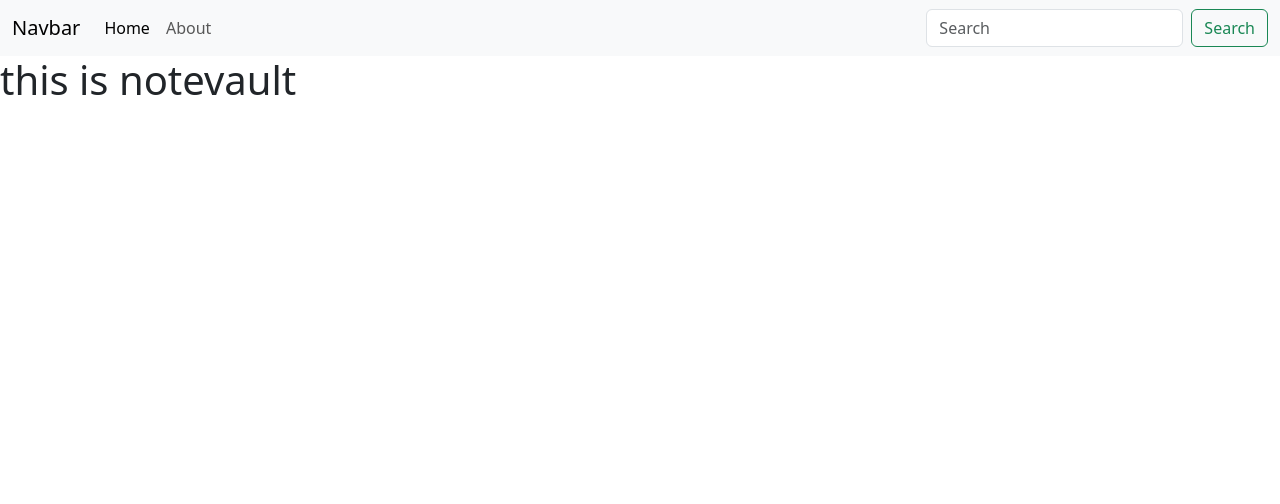
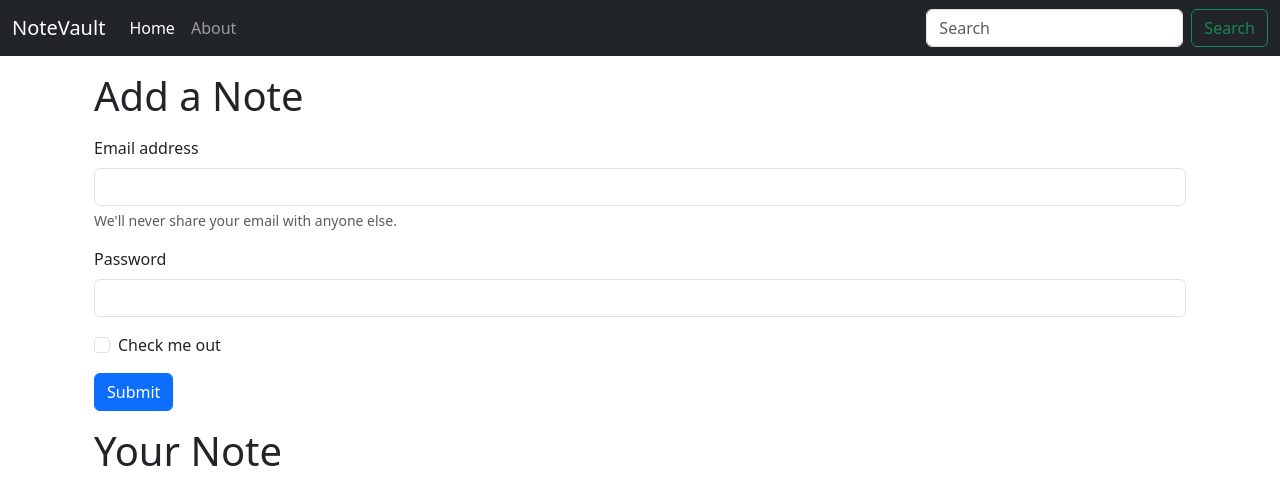
Before and after one commit to luckykumar1620/NoteVault, a React (Create React App) app: page / in a window 1280 px wide. Shown: the top 504 px of the page. Built offline with nearby package versions, Linux system fonts and the light colour scheme.

Commit message:
implement useLocation hook

```diff
--- a/src/App.js
+++ b/src/App.js
@@ -17,10 +17,12 @@
     <NoteState>
     <Router>
      <Navbar/>
+     <div className="container">
      <Routes>
       <Route exact path='/' element={<Home/>}/>
       <Route exact path='/about' element={<About/>}/>
      </Routes>
+     </div>
     </Router>
     </NoteState>
     </>
--- a/src/components/About.js
+++ b/src/components/About.js
@@ -2,14 +2,11 @@
 import noteContext from '../context/notes/NoteContext'
 
 const About = () => {
-  const a=useContext(noteContext);
-  useEffect(()=>{
-    a.update();
-    // eslint-disable-next-line
-  },[])
+
+
   return (
     <div>
-      <h1>this is about {a.state.name} and he is  in class {a.state.class}</h1>
+      <h1>this is about page</h1>
     </div>
   )
 }
--- a/src/components/Home.js
+++ b/src/components/Home.js
@@ -3,7 +3,28 @@
 const Home = () => {
   return (
     <div>
-       <h1>this is notevault</h1>
+      <div className="container my-3">
+      <h1>Add a Note</h1>
+      <form className='my-3'>
+        <div className="mb-3">
+          <label for="exampleInputEmail1" className="form-label">Email address</label>
+          <input type="email" className="form-control" id="exampleInputEmail1" aria-describedby="emailHelp"/>
+            <div id="emailHelp" className="form-text">We'll never share your email with anyone else.</div>
+        </div>
+        <div className="mb-3">
+          <label for="exampleInputPassword1" className="form-label">Password</label>
+          <input type="password" className="form-control" id="exampleInputPassword1"/>
+        </div>
+        <div className="mb-3 form-check">
+          <input type="checkbox" className="form-check-input" id="exampleCheck1"/>
+            <label className="form-check-label" for="exampleCheck1">Check me out</label>
+        </div>
+        <button type="submit" className="btn btn-primary">Submit</button>
+      </form>
+      </div>
+       <div className="container my-3">
+      <h1>Your Note</h1>
+      </div>
     </div>
   )
 }
--- a/src/components/Navbar.js
+++ b/src/components/Navbar.js
@@ -1,21 +1,26 @@
-import React from 'react'
-import {Link} from 'react-router-dom'
+import React,{useEffect} from 'react'
+import {Link,useLocation} from 'react-router-dom'
+
 
 const Navbar = () => {
+  let location=useLocation();
+    useEffect(()=>{
+      console.log(location.pathname)
+},[location])
   return (
-    <nav className="navbar navbar-expand-lg navbar-light bg-light">
+    <nav className="navbar navbar-expand-lg navbar-dark bg-dark">
   <div className="container-fluid">
-    <Link className="navbar-brand" to="/">Navbar</Link>
+    <Link className="navbar-brand" to="/">NoteVault</Link>
     <button className="navbar-toggler" type="button" data-bs-toggle="collapse" data-bs-target="#navbarSupportedContent" aria-controls="navbarSupportedContent" aria-expanded="false" aria-label="Toggle navigation">
       <span className="navbar-toggler-icon"></span>
     </button>
     <div className="collapse navbar-collapse" id="navbarSupportedContent">
       <ul className="navbar-nav me-auto mb-2 mb-lg-0">
         <li className="nav-item">
-          <Link className="nav-link active" aria-current="page" to="/">Home</Link>
+          <Link className={`nav-link ${location.pathname==='/'?"active":""}`} aria-current="page" to="/">Home</Link>
         </li>
         <li className="nav-item">
-          <Link className="nav-link" to="/about">About</Link>
+          <Link className={`nav-link ${location.pathname==='/about'?"active":""}`} to="/about">About</Link>
         </li>
 
 
--- a/src/context/notes/NoteState.js
+++ b/src/context/notes/NoteState.js
@@ -2,23 +2,9 @@
 import noteContext from "./NoteContext";
 
 const NoteState=(props)=>{
-    const s1={
-        "name":"lucky",
-        "class":"btech cse"
-    }
 
-    const [state,setState]=useState(s1);
-    const update=()=>{
-        setTimeout(() => {
-            setState({
-              "name":"harry",
-              "class":"mech"
-          })
-
-        }, 1000);
-    }
     return(
-       <noteContext.Provider value={{state,update}}>
+       <noteContext.Provider value={{}}>
           {props.children}
        </noteContext.Provider>
     )
```
